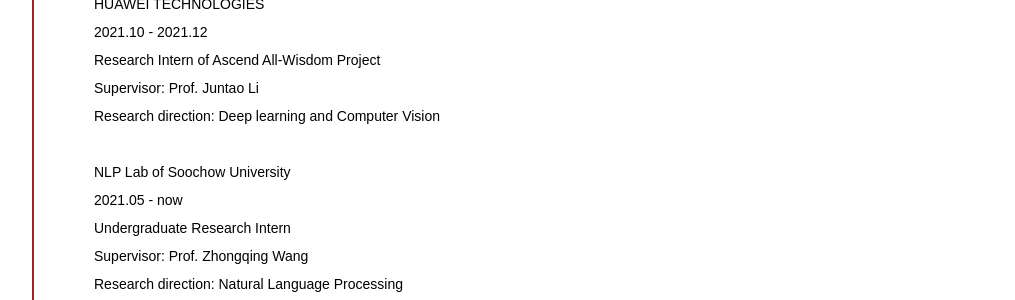
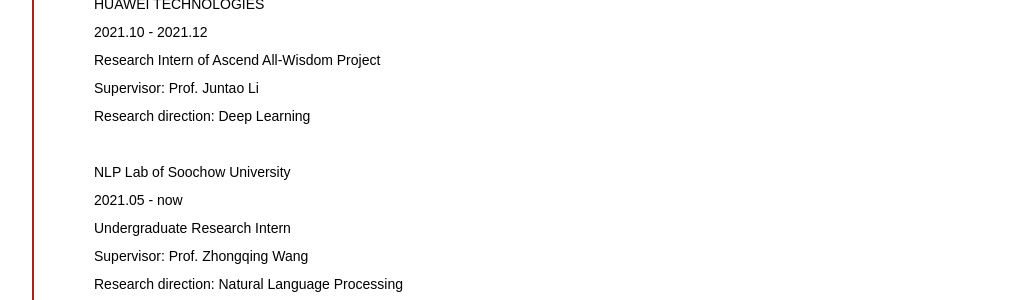
Before and after one commit to perfectboy666/perfectboy666.github.io, a Jekyll site: the page NIHDS/Tongyue Shi-NIHDS.html, which Jekyll copies as it is, in a window 1280 px wide and 900 px high, scrolled down 1364 px. Shown: the part 152-452 px from the top of the window, without its empty margins (211-1226 px from the left). Built offline with Jekyll 4.4.1, drawn with Linux system fonts in a browser that asks for light colours; nearby versions of some CDN libraries; library files that are not in the unit come from our copies.

Commit message:
Update Tongyue Shi-NIHDS.html

```diff
--- a/NIHDS/Tongyue Shi-NIHDS.html
+++ b/NIHDS/Tongyue Shi-NIHDS.html
@@ -218,7 +218,7 @@
                   <p>2021.10 - 2021.12</p>
                   <p>Research Intern of Ascend All-Wisdom Project</p>
                   <p>Supervisor: Prof. Juntao Li</p>
-                  <p>Research direction: Deep learning and Computer Vision</p>
+                  <p>Research direction: Deep Learning</p>
                   <p><br></p>
                   <p>NLP Lab of Soochow University </p>
                   <p>2021.05 - now</p>
```
